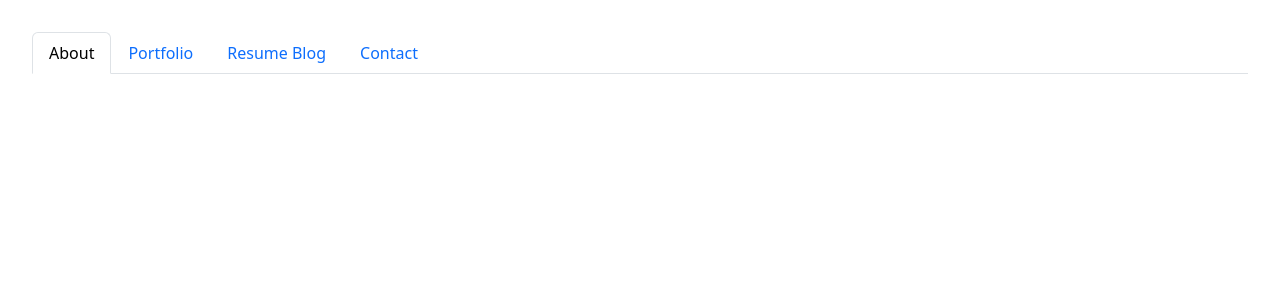
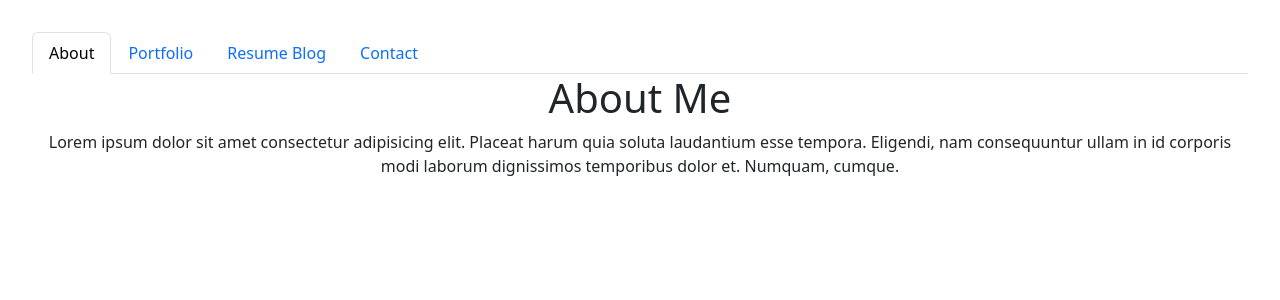
Before and after one commit to aharper2568/react-portfolio, a React (Vite) app: page / in a window 1280 px wide. Shown: the top 300 px of the page. Built offline with nearby package versions, Linux system fonts and the light colour scheme.

Commit message:
added filler text to about component

```diff
--- a/src/pages/About.jsx
+++ b/src/pages/About.jsx
@@ -1,3 +1,13 @@
 export default function About() {
-
+  return (
+    <>
+      <h1> About Me</h1>
+      <p>
+        Lorem ipsum dolor sit amet consectetur adipisicing elit. Placeat harum
+        quia soluta laudantium esse tempora. Eligendi, nam consequuntur ullam in
+        id corporis modi laborum dignissimos temporibus dolor et. Numquam,
+        cumque.
+      </p>
+    </>
+  );
 }
```
